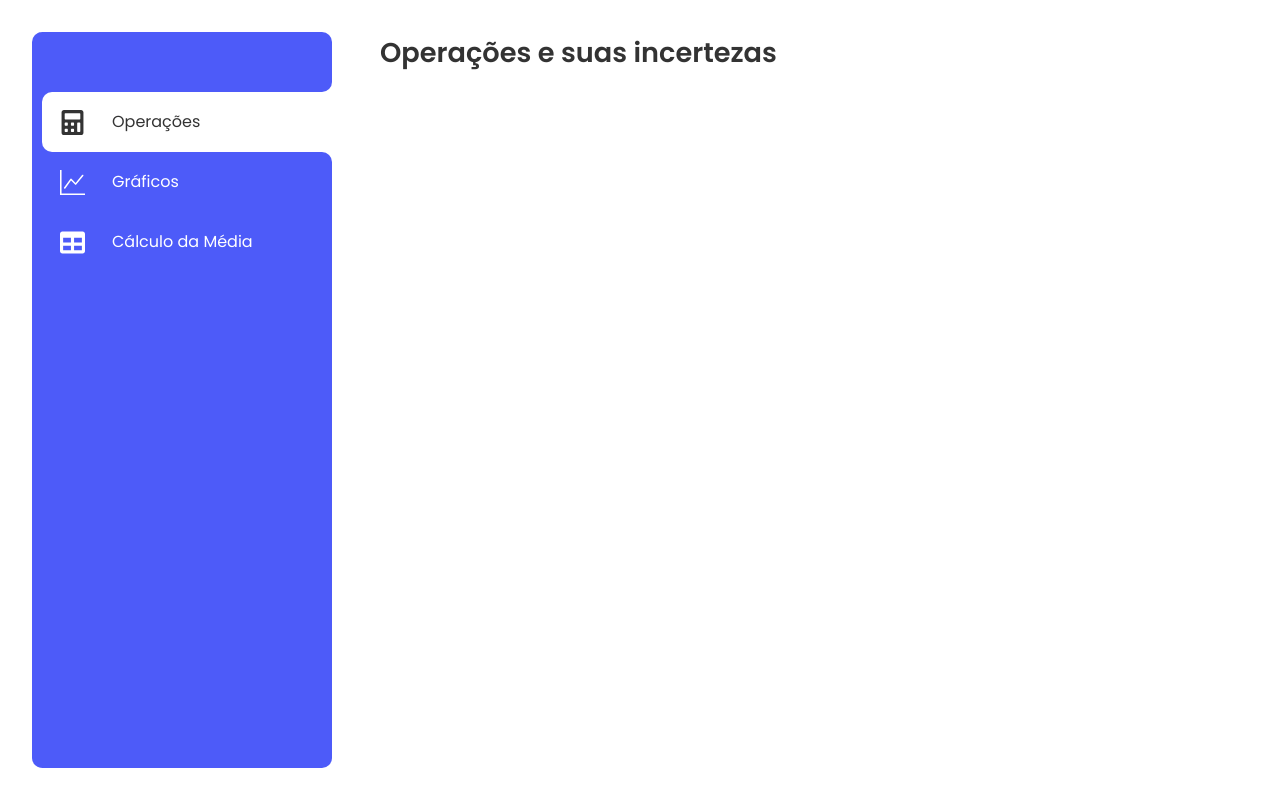
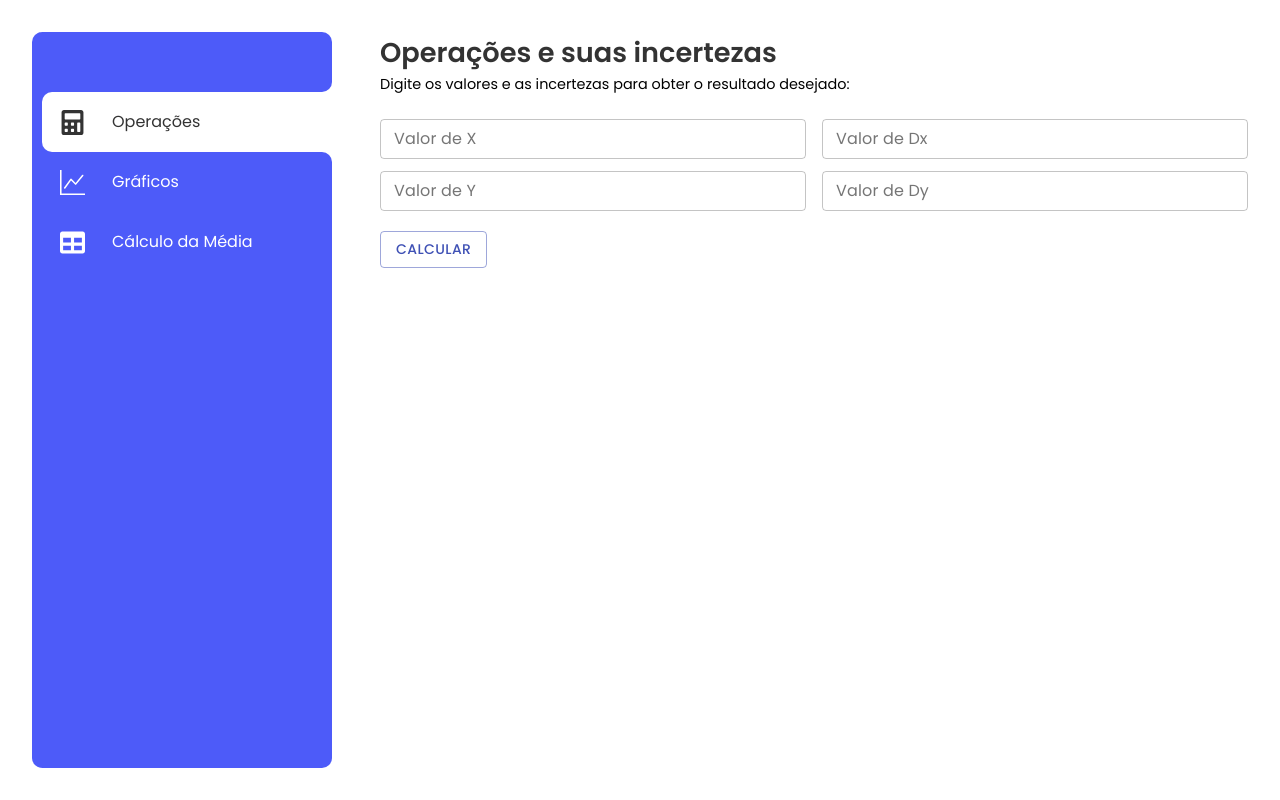
Before and after one commit to CharlesLB/physics-calc-hack, a Next.js app: page /operations in a window 1280 px wide. Built offline with nearby package versions, Linux system fonts and the light colour scheme.

Commit message:
Operations

```diff
--- /dev/null
+++ b/src/components/Atoms/Layouts/Form/styles.ts
@@ -0,0 +1,33 @@
+import styled from 'styled-components';
+
+export const FormSection = styled.form`
+  border-radius: var(--border-radius);
+  width: 100%;
+  display: flex;
+  flex-direction: column;
+  margin-top: 1rem;
+
+  > footer {
+    margin-top: 1rem;
+    width: 100%;
+    >div{
+      width: 100%;
+    }
+  }
+`;
+
+export const FormGroup = styled.form`
+  width: 100%;
+  display: flex;
+  flex-direction: row;
+  justify-content: space-between;
+
+  > div {
+    width: 100% !important;
+    margin-right: 1rem;
+
+    &:last-of-type {
+      margin-right: 0;
+    }
+  }
+`;
--- a/src/components/Organisms/Sibebars/DashboardSidebar/styles.ts
+++ b/src/components/Organisms/Sibebars/DashboardSidebar/styles.ts
@@ -2,7 +2,7 @@ import styled from 'styled-components';
 
 export const Container = styled.div`
   width: 300px;
-  border-radius: 10px;
+  border-radius: var(--border-radius);
   height: 100%;
   background-color: var(--color-primary);
   position: sticky;
@@ -30,7 +30,7 @@ export const Item = styled.li<ItemProps>`
 
   ${props => props.active && `background-color: #fff;`}
 
-  border-radius: 10px 0 0 10px;
+  border-radius: var(--border-radius) 0 0 var(--border-radius);
 
   > a {
     position: relative;
@@ -82,7 +82,7 @@ export const Item = styled.li<ItemProps>`
       top: -10px;
 
       &::before {
-        border-radius: 0 0 10px 0;
+        border-radius: 0 0 var(--border-radius) 0;
       }
     }
 
@@ -90,7 +90,7 @@ export const Item = styled.li<ItemProps>`
       bottom: -10px;
 
       &::before {
-        border-radius: 0 10px 0 0;
+        border-radius: 0 var(--border-radius) 0 0;
       }
     }
   }
--- a/src/components/Templates/Layouts/Dashboard/index.tsx
+++ b/src/components/Templates/Layouts/Dashboard/index.tsx
@@ -6,20 +6,22 @@ import { Container } from './styles';
 interface Props {
   section: string;
   title: string;
+  description: string;
 }
 
 const Dashboard: React.FC<Props> = props => {
   return (
     <Container>
       <aside>
-        <DashboardSidebar section={props.section}/>
+        <DashboardSidebar section={props.section} />
       </aside>
       <main>
         <header>
           <h1>{props.title}</h1>
+          <p>{props.description}</p>
         </header>
         {props.children}
-        </main>
+      </main>
     </Container>
   );
 };
--- a/src/components/Templates/Layouts/Dashboard/styles.ts
+++ b/src/components/Templates/Layouts/Dashboard/styles.ts
@@ -22,14 +22,21 @@ export const Container = styled.div`
     height: 100%;
     margin-left: 3rem;
 
-    > header{
+    > header {
       width: 100%;
 
-      > h1{
+      > h1 {
         font-size: 1.7rem;
         font-weight: 600;
         color: #333;
       }
+
+      > p {
+        font-size: 0.9rem;
+        font-weight: 400;
+      }
     }
+
+
   }
 `;
--- a/src/pages/operations/index.tsx
+++ b/src/pages/operations/index.tsx
@@ -1,12 +1,71 @@
+import { FormGroup, FormSection } from '@/components/Atoms/Layouts/Form/styles';
 import Dashboard from '@/components/Templates/Layouts/Dashboard';
 import React from 'react';
+import { Button, TextField } from '@material-ui/core';
+import { useState } from 'react';
+import { buttonTheme, inputTheme } from '@/utils/Config';
+import { useEffect } from 'react';
 
 const Home: React.FC = () => {
+  const [x, setX] = useState<number | null>(null);
+  const [dx, setDx] = useState<number | null>(null);
+  const [y, setY] = useState<number | null>(null);
+  const [dy, setDy] = useState<number | null>(null);
+
+  const submit = (): void => {
+
+  }
+
   return (
     <Dashboard
       section="operations"
       title="Operações e suas incertezas"
-    ></Dashboard>
+      description="Digite os valores e as incertezas para obter o resultado desejado:"
+    >
+      <FormSection>
+        <FormGroup>
+          <TextField
+            value={x}
+            onChange={e => setX(parseFloat(e.target.value))}
+            variant={inputTheme}
+            margin="dense"
+            type="number"
+            label="Valor de X"
+          />
+          <TextField
+            value={dx}
+            onChange={e => setDx(parseFloat(e.target.value))}
+            variant={inputTheme}
+            margin="dense"
+            type="number"
+            label="Valor de Dx"
+          />
+        </FormGroup>
+        <FormGroup>
+          <TextField
+            value={y}
+            onChange={e => setY(parseFloat(e.target.value))}
+            variant={inputTheme}
+            margin="dense"
+            type="number"
+            label="Valor de Y"
+          />
+          <TextField
+            value={dy}
+            onChange={e => setDy(parseFloat(e.target.value))}
+            variant={inputTheme}
+            margin="dense"
+            type="number"
+            label="Valor de Dy"
+          />
+        </FormGroup>
+        <footer>
+          <Button color='primary' variant={buttonTheme}>
+            Calcular
+          </Button>
+        </footer>
+      </FormSection>
+    </Dashboard>
   );
 };
 
--- a/src/styles/globals.ts
+++ b/src/styles/globals.ts
@@ -28,6 +28,7 @@ export default createGlobalStyle`
     font-size: 16px;
     --fonts: 'Poppins', sans-serif;
     --transition: 0.5s ease-in-out;
+    --border-radius: 10px;
 
     --color-primary: #4d5bf9;
     --color-primary-dark: #03045e;
--- /dev/null
+++ b/src/utils/Config/index.ts
@@ -0,0 +1,2 @@
+export const inputTheme = 'outlined';
+export const buttonTheme = 'outlined';
--- a/tsconfig.json
+++ b/tsconfig.json
@@ -4,6 +4,7 @@
     "paths": {
       "@/components/*": ["components/*"],
       "@/utils/*": ["utils/*"],
+      "@/helpers/*": ["helpers/*"],
       "@/hooks/*": ["hooks/*"],
       "@/styles/*": ["styles/*"],
       "@/services/*": ["services/*"],
```
Also changed, not shown: src/helpers/Operations/index.ts (added, +31 -0 lines), src/helpers/Uncertains/index.ts (added, +12 -0 lines).
